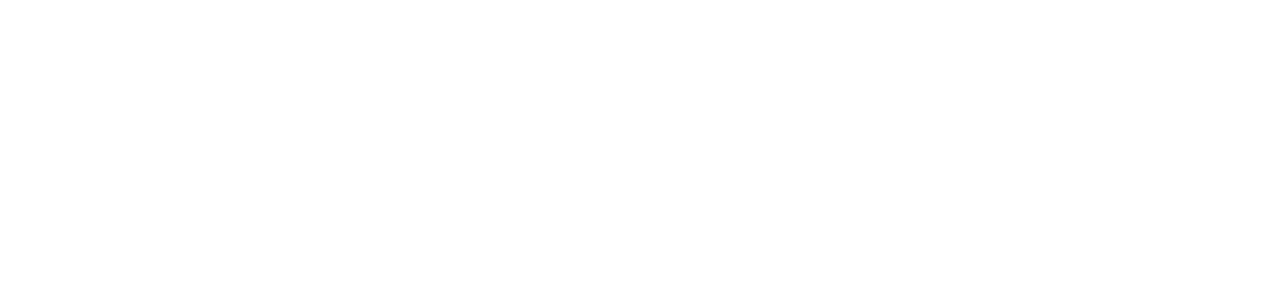
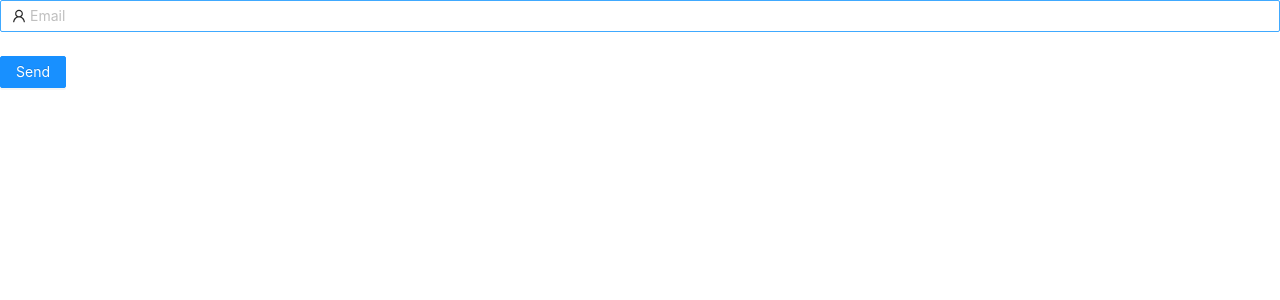
Before and after one commit to EmmanuelF-Ephec/Web2020, a React (Create React App) app in the folder dev/frontend/: page /fgtPsw in a window 1280 px wide. Shown: the top 300 px of the page. Built offline with nearby package versions, Linux system fonts and the light colour scheme.

Commit message:
ForgotPassword

```diff
--- a/dev/frontend/src/App.js
+++ b/dev/frontend/src/App.js
@@ -13,6 +13,8 @@
 //Pages
 import LoginPage from "./pages/login";
 import MainPage from "./pages/main";
+import ForgotPage from "./pages/forgotPsw";
+
 
 class App extends Component {
   render () {
@@ -21,6 +23,7 @@
       <Switch>
         <Route exact path="/" component={LoginPage}/>
         <Route path="/main" component={MainPage}/>
+        <Route path="/fgtPsw" component={ForgotPage}/>
       </Switch>
     </Router>
   )
--- a/dev/frontend/src/pages/forgotPsw.jsx
+++ b/dev/frontend/src/pages/forgotPsw.jsx
@@ -1 +1,39 @@
 import React from "react";
+import { Form, Input, Button } from 'antd';
+import { UserOutlined, LockOutlined } from '@ant-design/icons';
+
+const ForgotPage = () => {
+    const onFinish = values => {
+        console.log('Received values of form: ', values);
+      };
+    return (
+      <Form
+        name="normal_login"
+        className="login-form"
+        initialValues={{
+          remember: true,
+        }}
+        onFinish={onFinish}
+      >
+        <Form.Item
+          name="email"
+          rules={[
+            {
+              required: true,
+              message: 'Please input your email!',
+            },
+          ]}
+        >
+          <Input prefix={<UserOutlined className="site-form-item-icon" />} placeholder="Email" />
+        </Form.Item>
+
+        <Form.Item>
+          <Button type="primary" htmlType="submit" className="login-form-button">
+            Send
+          </Button>
+        </Form.Item>
+      </Form>
+    );
+  };
+
+export default ForgotPage;
--- a/dev/frontend/src/pages/main.jsx
+++ b/dev/frontend/src/pages/main.jsx
@@ -21,7 +21,8 @@
             <Breadcrumb.Item>List</Breadcrumb.Item>
             <Breadcrumb.Item>App</Breadcrumb.Item>
           </Breadcrumb>
-          <div className="site-layout-content">Content</div>
+          <div className="site-layout-content">
+            Content</div>
         </Content>
         <Footer style={{ textAlign: 'center' }}>Ant Design ©2018 Created by Ant UED</Footer>
       </Layout>
```
